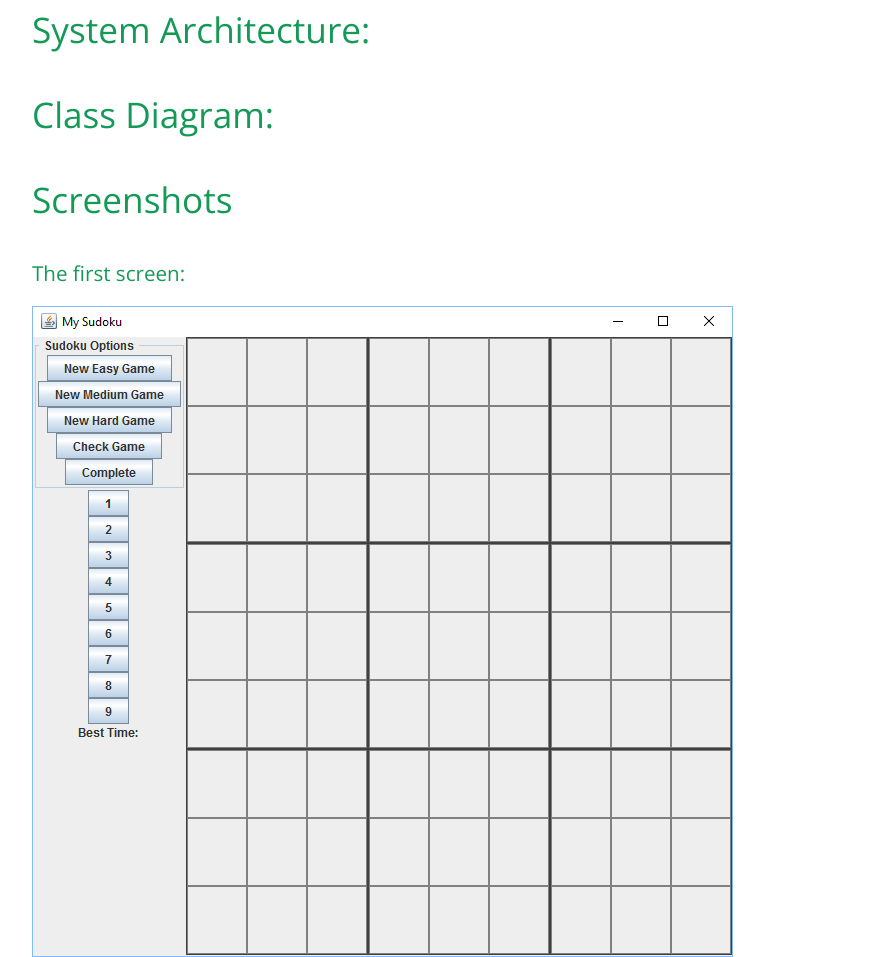
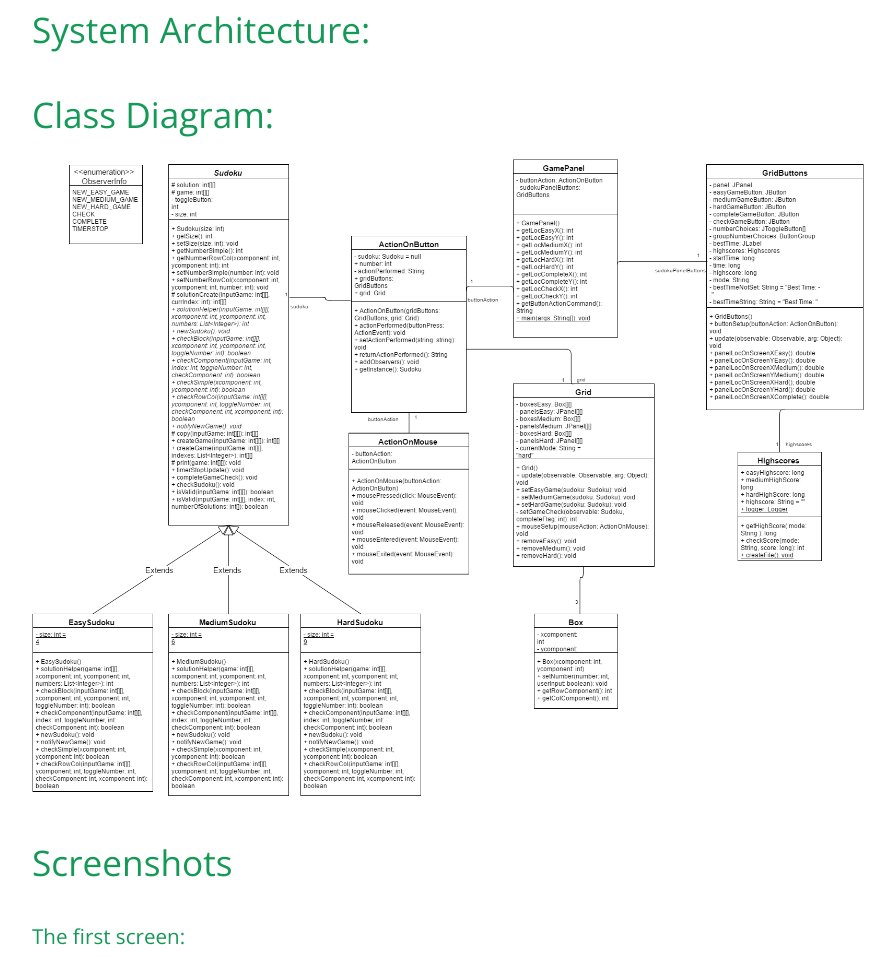
Before and after one commit to cpe305/fall2016-project-R3xKyle, a plain HTML site: page index.html in a window 1280 px wide. Shown: the part 786-1743 px from the top of the page, without its empty margins (192-1087 px from the left). Drawn offline with nearby package versions, Linux system fonts and the light colour scheme.

Commit message:
Create master branch via GitHub

```diff
--- a/index.html
+++ b/index.html
@@ -42,41 +42,43 @@
 <h1>
 <a id="class-diagram" class="anchor" href="#class-diagram" aria-hidden="true"><span aria-hidden="true" class="octicon octicon-link"></span></a>Class Diagram:</h1>
 
+<p><img src="https://github.com/cpe305/fall2016-project-R3xKyle/blob/master/images/UMLClassDiagram.png?raw=true" alt="Class Diagram"></p>
+
 <h1>
 <a id="screenshots" class="anchor" href="#screenshots" aria-hidden="true"><span aria-hidden="true" class="octicon octicon-link"></span></a>Screenshots</h1>
 
 <h3>
 <a id="the-first-screen" class="anchor" href="#the-first-screen" aria-hidden="true"><span aria-hidden="true" class="octicon octicon-link"></span></a>The first screen:</h3>
 
-<p><img src="https://github.com/cpe305/fall2016-project-R3xKyle/blob/master/images/OnStartUp.PNG" alt="First Screen"></p>
+<p><img src="https://github.com/cpe305/fall2016-project-R3xKyle/blob/master/images/OnStartUp.PNG?raw=true" alt="First Screen"></p>
 
 <h3>
 <a id="new-easy-game" class="anchor" href="#new-easy-game" aria-hidden="true"><span aria-hidden="true" class="octicon octicon-link"></span></a>New Easy Game:</h3>
 
-<p><img src="https://github.com/cpe305/fall2016-project-R3xKyle/blob/master/images/NewEasyGame.PNG" alt="New Easy Game"></p>
+<p><img src="https://github.com/cpe305/fall2016-project-R3xKyle/blob/master/images/NewEasyGame.PNG?raw=true" alt="New Easy Game"></p>
 
 <h3>
 <a id="new-medium-game" class="anchor" href="#new-medium-game" aria-hidden="true"><span aria-hidden="true" class="octicon octicon-link"></span></a>New Medium Game:</h3>
 
-<p><img src="https://github.com/cpe305/fall2016-project-R3xKyle/blob/master/images/NewMediumGame.PNG" alt="New Medium Game"></p>
+<p><img src="https://github.com/cpe305/fall2016-project-R3xKyle/blob/master/images/NewMediumGame.PNG?raw=true" alt="New Medium Game"></p>
 
 <h3>
 <a id="new-hard-game" class="anchor" href="#new-hard-game" aria-hidden="true"><span aria-hidden="true" class="octicon octicon-link"></span></a>New Hard Game:</h3>
 
-<p><img src="https://github.com/cpe305/fall2016-project-R3xKyle/blob/master/images/NewHardGame.PNG" alt="New Hard Game"></p>
+<p><img src="https://github.com/cpe305/fall2016-project-R3xKyle/blob/master/images/NewHardGame.PNG?raw=true" alt="New Hard Game"></p>
 
 <h3>
 <a id="check-game" class="anchor" href="#check-game" aria-hidden="true"><span aria-hidden="true" class="octicon octicon-link"></span></a>Check Game:</h3>
 
-<p><img src="https://github.com/cpe305/fall2016-project-R3xKyle/blob/master/images/CheckGame.PNG" alt="Check Game"></p>
+<p><img src="https://github.com/cpe305/fall2016-project-R3xKyle/blob/master/images/CheckGame.PNG?raw=true" alt="Check Game"></p>
 
 <h3>
 <a id="complete" class="anchor" href="#complete" aria-hidden="true"><span aria-hidden="true" class="octicon octicon-link"></span></a>Complete:</h3>
 
 <p>Finished Game:
-<img src="https://github.com/cpe305/fall2016-project-R3xKyle/blob/master/images/CompleteGameFinish.PNG" alt="Complete Game Finish">
+<img src="https://github.com/cpe305/fall2016-project-R3xKyle/blob/master/images/CompleteGameFinish.PNG?raw=true" alt="Complete Game Finish">
 Incomplete Game:
-<img src="https://github.com/cpe305/fall2016-project-R3xKyle/blob/master/images/CompleteGameError.PNG" alt="Complete Game Error"></p>
+<img src="https://github.com/cpe305/fall2016-project-R3xKyle/blob/master/images/CompleteGameError.PNG?raw=true" alt="Complete Game Error"></p>
 
 <h1>
 <a id="design-patterns" class="anchor" href="#design-patterns" aria-hidden="true"><span aria-hidden="true" class="octicon octicon-link"></span></a>Design Patterns</h1>
```
Also changed, not shown: params.json (+1 -1 lines).
